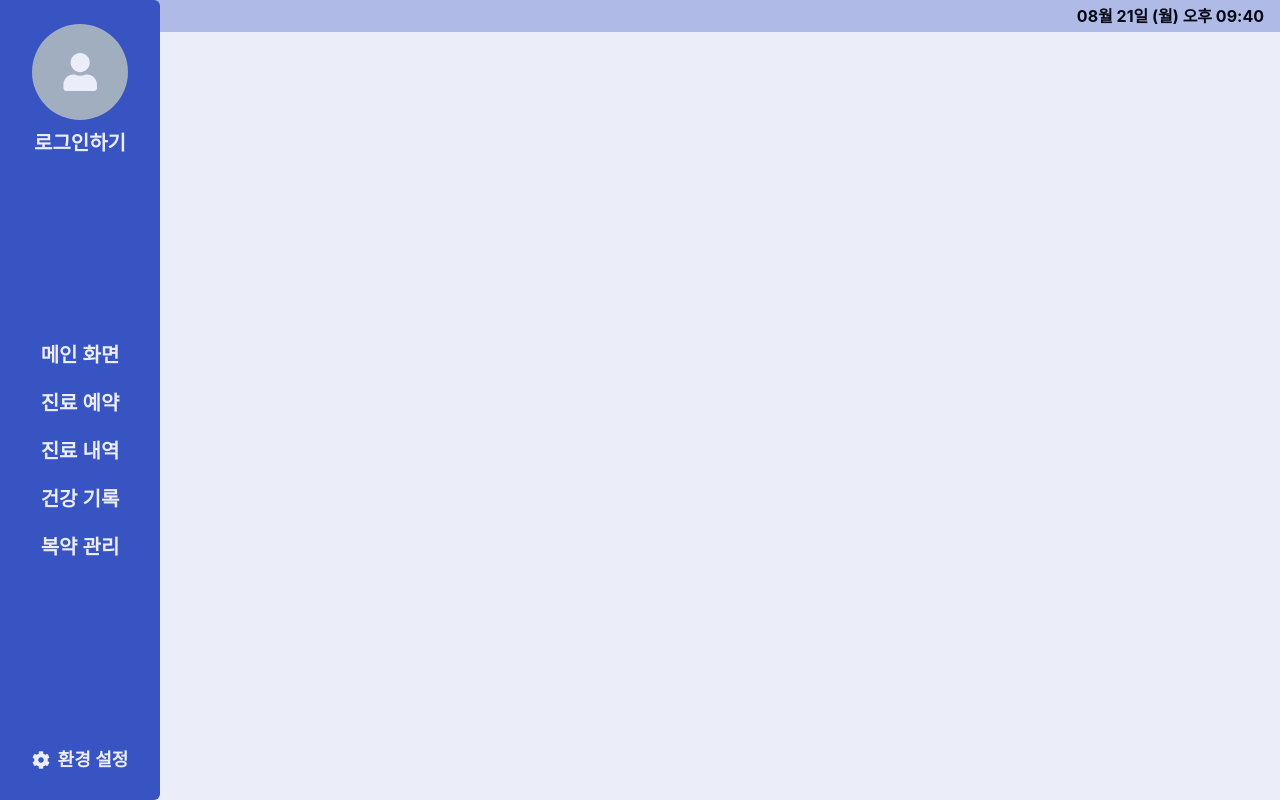
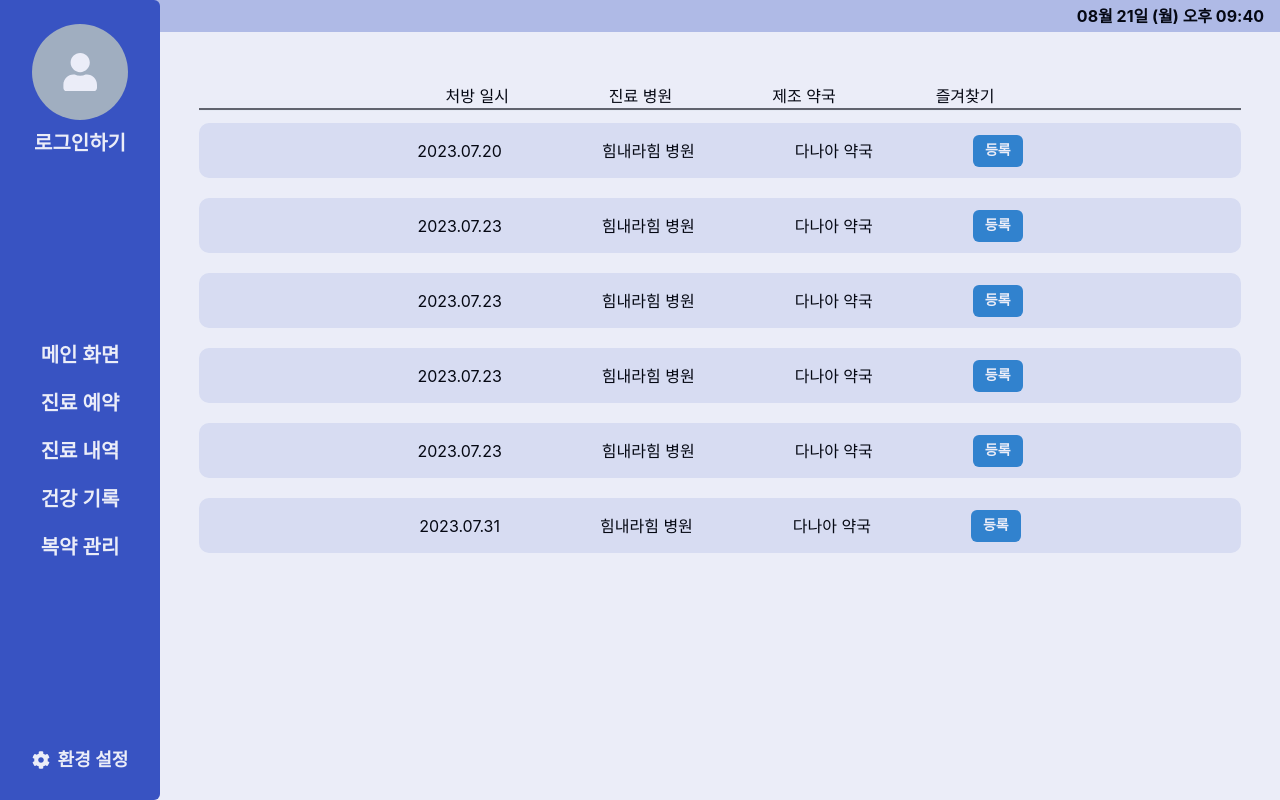
Before and after one commit to hwna00/2023ESWContest_webOS_3015, a React app in the folder packages/apps/user/: page /appointment-history in a window 1280 px wide. Built offline with nearby package versions, Linux system fonts and the light colour scheme; no server answers; the HTML template or start-up script is replaced by a standard one.

Commit message:
Feat(user): 진료 내역 확인 페이지 추가
- 사용자 진료 내역 페이지 및 라우팅 구현
- histories배열에 진료 내역 객체를 아이템으로 넣어 값을 가져옴
- 진료 일자에 따라 오름차순 정렬

ref: #29

```diff
--- a/packages/apps/user/firebase.js
+++ b/packages/apps/user/firebase.js
@@ -6,7 +6,6 @@ import {
   GoogleAuthProvider,
   signInWithPopup,
 } from 'firebase/auth';
-
 
 const firebaseConfig = {
   apiKey: process.env.REACT_APP_FB_API_KEY,
--- a/packages/apps/user/src/router.js
+++ b/packages/apps/user/src/router.js
@@ -1,6 +1,7 @@
 import { Outlet, createBrowserRouter } from 'react-router-dom';
 import NotFound from './views/NotFound';
 import Root from './components/Root/Root';
+import AppointmentHistory from './views/AppointmentHistory/AppointmentHistory';
 import MyPage from './views/MyPage/MyPage';
 import MainPage from './views/MainPage/MainPage';
 import SignUp from './views/Auth/SignUp/SignUp';
@@ -27,7 +28,7 @@ const router = createBrowserRouter(
         },
         {
           path: 'appointment-history',
-          element: '',
+          element: <AppointmentHistory />,
         },
         {
           path: 'health',
--- /dev/null
+++ b/packages/apps/user/src/views/AppointmentHistory/AppointmentHistory.js
@@ -0,0 +1,80 @@
+import { Box, Button, Divider, HStack, VStack } from '@chakra-ui/react';
+import { useState } from 'react';
+
+const AppointmentHistory = function () {
+  const [histories, setHistories] = useState([
+    {
+      prescriptionDate: '2023.07.31',
+      hospitalName: '힘내라힘 병원',
+      pharmacyName: '다나아 약국',
+      favorites: '등록',
+    },
+    {
+      prescriptionDate: '2023.07.20',
+      hospitalName: '힘내라힘 병원',
+      pharmacyName: '다나아 약국',
+      favorites: '등록',
+    },
+    {
+      prescriptionDate: '2023.07.23',
+      hospitalName: '힘내라힘 병원',
+      pharmacyName: '다나아 약국',
+      favorites: '등록',
+    },
+    {
+      prescriptionDate: '2023.07.23',
+      hospitalName: '힘내라힘 병원',
+      pharmacyName: '다나아 약국',
+      favorites: '등록',
+    },
+    {
+      prescriptionDate: '2023.07.23',
+      hospitalName: '힘내라힘 병원',
+      pharmacyName: '다나아 약국',
+      favorites: '등록',
+    },
+    {
+      prescriptionDate: '2023.07.23',
+      hospitalName: '힘내라힘 병원',
+      pharmacyName: '다나아 약국',
+      favorites: '등록',
+    },
+  ]);
+
+  return (
+    <VStack m="0 15px" spacing={'5'} align={'stretch'}>
+      <HStack mt={'7'} mb={'-5'} justifyContent={'center'} spacing={'100'}>
+        <Box>처방 일시</Box>
+        <Box>진료 병원</Box>
+        <Box>제조 약국</Box>
+        <Box>즐겨찾기</Box>
+      </HStack>
+      <Divider marginBottom={'-2'} h={'0.5'} bgColor="black" />
+      {histories
+        .sort(function (a, b) {
+          if (a.prescriptionDate > b.prescriptionDate) return 1;
+          if (a.prescriptionDate === b.prescriptionDate) return 0;
+          if (a.prescriptionDate < b.prescriptionDate) return -1;
+        })
+        .map((item, index) => (
+          <HStack
+            h={'55'}
+            bg={'primary.100'}
+            borderRadius={'10'}
+            justifyContent={'center'}
+            spacing={'100'}
+            key={index}
+          >
+            <Box>{item.prescriptionDate}</Box>
+            <Box>{item.hospitalName}</Box>
+            <Box>{item.pharmacyName}</Box>
+            <Button colorScheme={'blue'} size={'sm'}>
+              {item.favorites}
+            </Button>
+          </HStack>
+        ))}
+    </VStack>
+  );
+};
+
+export default AppointmentHistory;
--- /dev/null
+++ b/packages/apps/user/src/views/AppointmentHistory/package.json
@@ -0,0 +1,3 @@
+{
+  "main": "AppointmentHistory.js"
+}
```
